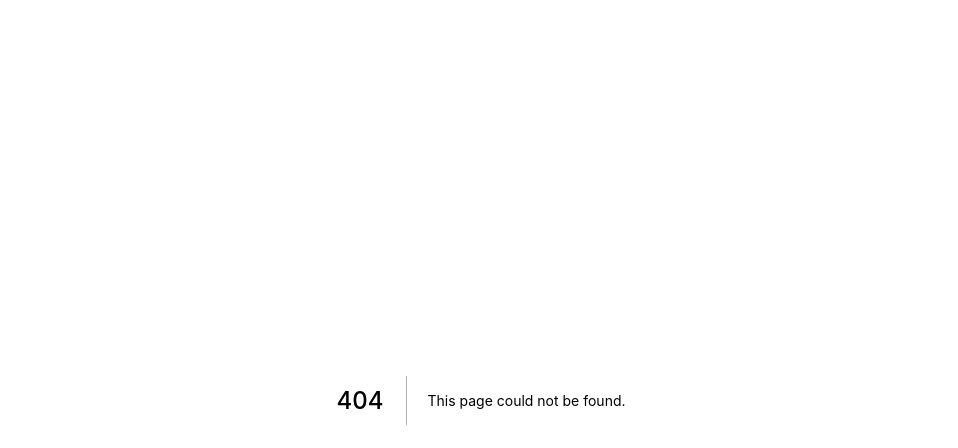
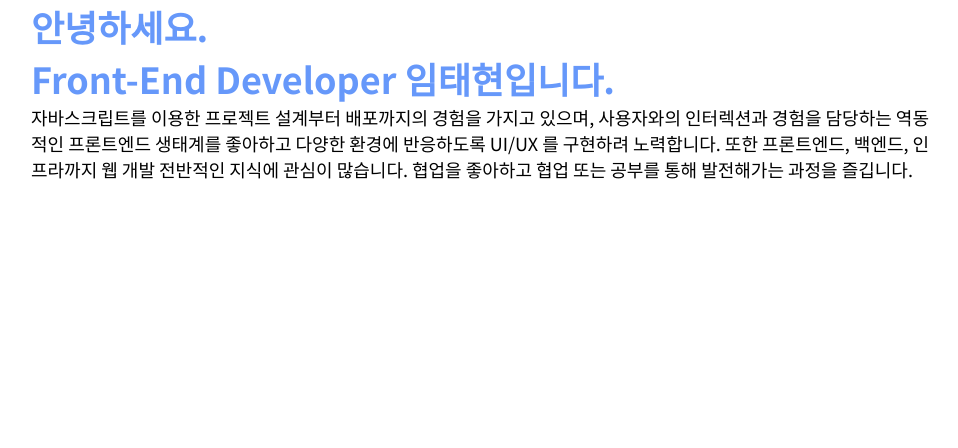
Before and after one commit to th2205/my-blog, a Next.js app: page /resume in a window 1280 px wide. Before the commit this address had no page. Shown: the top 448 px of the page, without its empty margins (159-1117 px from the left). Built offline with nearby package versions, Linux system fonts and the light colour scheme.

Commit message:
feat: update

```diff
--- /dev/null
+++ b/components/Heading.module.scss
@@ -0,0 +1,7 @@
+.resume {
+  color: rgba(102, 152, 250, 2);
+}
+
+.h1 {
+  font-size: 2rem;
+}
--- /dev/null
+++ b/components/Heading.tsx
@@ -0,0 +1,20 @@
+import { ReactNode } from "react";
+import style from "./Heading.module.scss";
+
+interface HeadingProps {
+  theme?: "resume" | "normal";
+  as: string;
+  children: ReactNode;
+}
+
+export default function Heading({
+  as,
+  children,
+  theme = "normal",
+}: HeadingProps) {
+  const CustomTag = `${as}` as keyof JSX.IntrinsicElements;
+
+  return (
+    <CustomTag className={`${style[theme]} ${style[as]}`}>{children}</CustomTag>
+  );
+}
--- /dev/null
+++ b/components/ResumeLayout.module.scss
@@ -0,0 +1,4 @@
+.container {
+  width: 50rem;
+  margin: 0 auto;
+}
--- /dev/null
+++ b/components/ResumeLayout.tsx
@@ -0,0 +1,10 @@
+import { ReactNode } from "react";
+import style from "./ResumeLayout.module.scss";
+
+interface ResumeLayoutProps {
+  children: ReactNode;
+}
+
+export default function ResumeLayout({ children }: ResumeLayoutProps) {
+  return <div className={style.container}>{children}</div>;
+}
--- /dev/null
+++ b/components/Text.scss
@@ -0,0 +1,3 @@
+.text {
+  color: #abacb8;
+}
--- /dev/null
+++ b/components/Text.tsx
@@ -0,0 +1,13 @@
+import { ReactNode } from "react";
+import cn from "classnames";
+
+interface TextProps {
+  children: ReactNode;
+  color?: string;
+}
+
+export default function Text({ children, color }: TextProps) {
+  const classes = cn(`text--${color}`);
+
+  return <p className={classes}>{children}</p>;
+}
--- a/package.json
+++ b/package.json
@@ -8,6 +8,7 @@
     "start": "next start"
   },
   "dependencies": {
+    "classnames": "^2.3.1",
     "gray-matter": "^4.0.3",
     "next": "^12.0.1",
     "react": "17.0.2",
--- /dev/null
+++ b/pages/resume.tsx
@@ -0,0 +1,23 @@
+import ResumeLayout from "../components/ResumeLayout";
+import Heading from "../components/Heading";
+import Text from "../components/Text";
+
+export default function Resume() {
+  return (
+    <ResumeLayout>
+      <Heading as="h1" theme="resume">
+        안녕하세요.
+      </Heading>
+      <Heading as="h1" theme="resume">
+        Front-End Developer 임태현입니다.
+      </Heading>
+      <Text>
+        자바스크립트를 이용한 프로젝트 설계부터 배포까지의 경험을 가지고 있으며,
+        사용자와의 인터렉션과 경험을 담당하는 역동적인 프론트엔드 생태계를
+        좋아하고 다양한 환경에 반응하도록 UI/UX 를 구현하려 노력합니다. 또한
+        프론트엔드, 백엔드, 인프라까지 웹 개발 전반적인 지식에 관심이 많습니다.
+        협업을 좋아하고 협업 또는 공부를 통해 발전해가는 과정을 즐깁니다.
+      </Text>
+    </ResumeLayout>
+  );
+}
--- a/styles/global.scss
+++ b/styles/global.scss
@@ -1,9 +1,12 @@
+@import url("https://fonts.googleapis.com/css2?family=Noto+Sans+KR:wght@100;300;400;500;700;900&display=swap");
+
 * {
   box-sizing: border-box;
   padding: 0;
   margin: 0;
-  font-family: -apple-system, BlinkMacSystemFont, Segoe UI, Roboto, Oxygen,
-    Ubuntu, Cantarell, Fira Sans, Droid Sans, Helvetica Neue, sans-serif;
+  font-family: "Noto Sans KR", -apple-system, BlinkMacSystemFont, Segoe UI,
+    Roboto, Oxygen, Ubuntu, Cantarell, Fira Sans, Droid Sans, Helvetica Neue,
+    sans-serif;
   font-size: 18px;
 }
 
```
Also changed, not shown: 1 other file (tests, documents, lock files or other folders).
